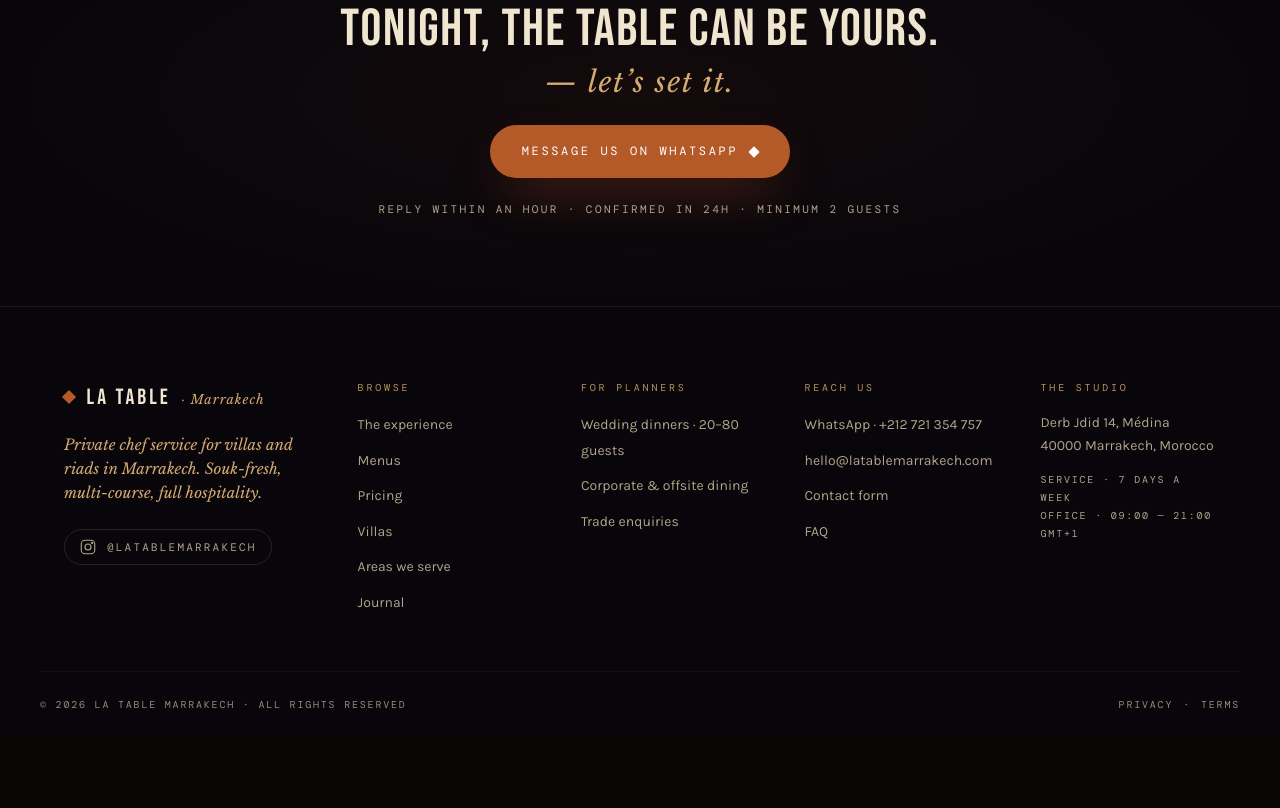
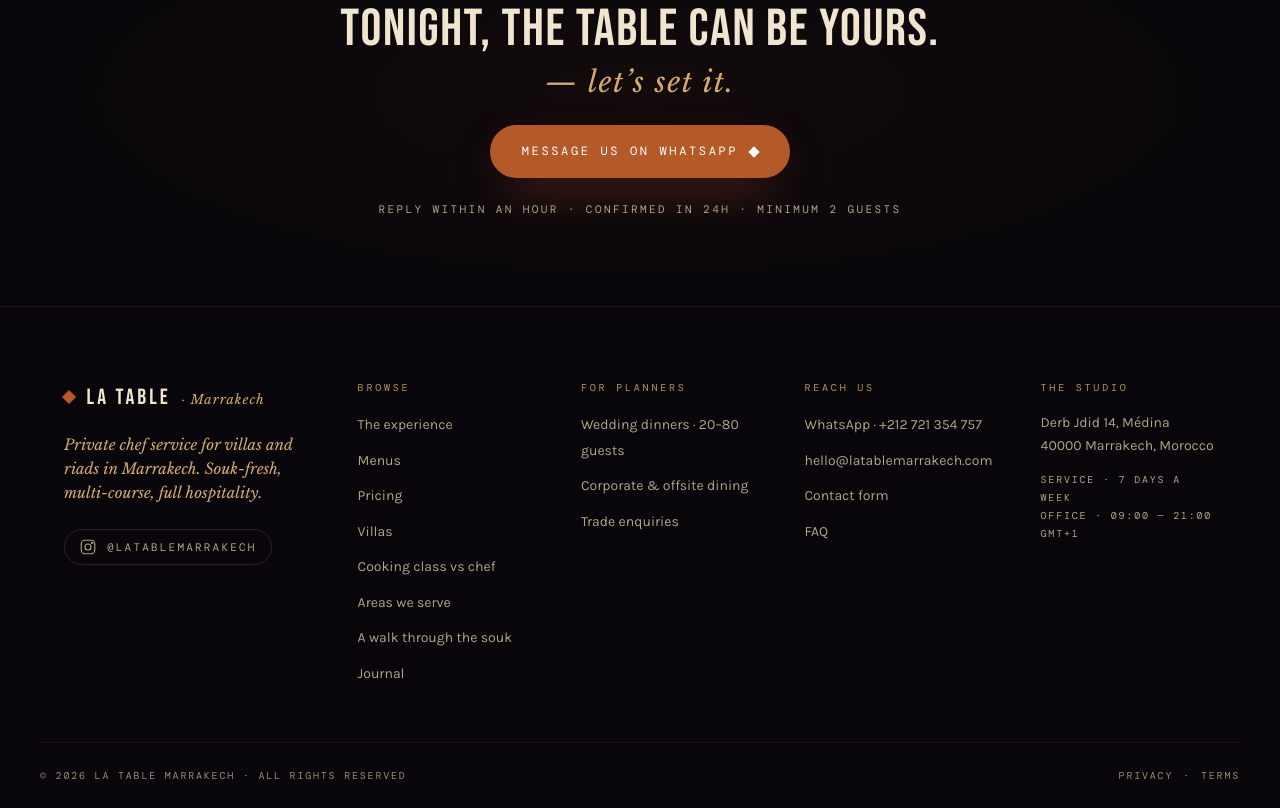
Before and after one commit to oussama7896/latablemarrakech-, an Astro site in the folder web-next/: page /fr in a window 1280 px wide. Shown: the part 1598-2406 px from the top of the page. Before the commit the page ends 2335 px from the top, so only its background shows below. Built offline with nearby package versions, Linux system fonts and the light colour scheme; Astro itself is replaced by a stand-in of ours.

Commit message:
Astro: remove section 07 Journal from homepage, fold links into footer
User feedback: drop the journal section, keep the discovery links
at the bottom of the page. Footer Browse column gains two entries
that previously lived in MoreLinks (Cooking class vs chef, the
medina-market-guide article). The other 3 cluster pages
(pricing/villas/the experience) were already in the footer.

MoreLinks.astro left on disk for now; orphaned but recoverable.
Homepage numbered sections now run 01-06.

```diff
--- a/web-next/src/components/Footer.astro
+++ b/web-next/src/components/Footer.astro
@@ -70,7 +70,9 @@ const year = new Date().getFullYear();
           <li><a href="/menus/">Menus</a></li>
           <li><a href="/private-chef-cost-marrakech/">Pricing</a></li>
           <li><a href="/marrakech-villa-with-private-chef/">Villas</a></li>
+          <li><a href="/marrakech-cooking-class-vs-private-chef/">Cooking class vs chef</a></li>
           <li><a href="/areas-we-serve/">Areas we serve</a></li>
+          <li><a href="/blog/marrakech-medina-market-guide/">A walk through the souk</a></li>
           <li><a href="/blog/">Journal</a></li>
         </ul>
       </div>
--- a/web-next/src/pages/index.astro
+++ b/web-next/src/pages/index.astro
@@ -10,7 +10,6 @@ import WhyUs from '@/components/WhyUs.astro';
 import HowTo from '@/components/HowTo.astro';
 import BookingSection from '@/components/BookingSection.astro';
 import Faq from '@/components/Faq.astro';
-import MoreLinks from '@/components/MoreLinks.astro';
 import Footer from '@/components/Footer.astro';
 import homeFaqs from '@/data/home-faqs.json';
 
@@ -110,7 +109,6 @@ const howToLd = {
     <WhyUs />
     <HowTo />
     <Faq />
-    <MoreLinks />
   </main>
 
   <Footer />
```
